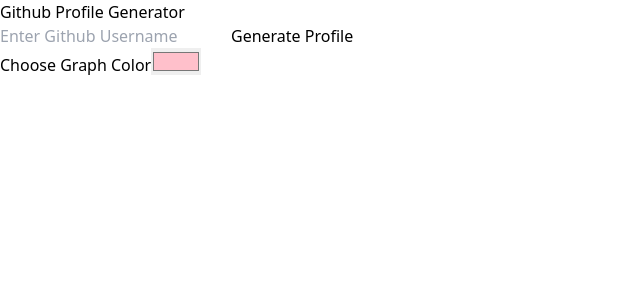
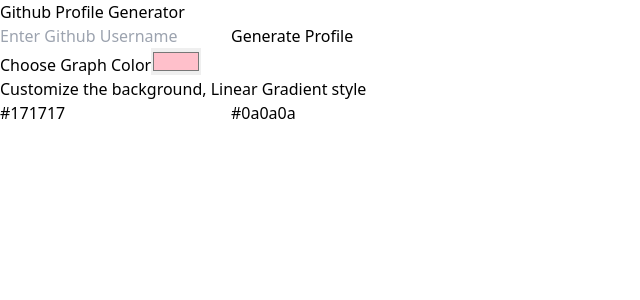
Before and after one commit to NekoSakuraLucia/Canvas-Profile, a React (Vite) app in the folder profile-canvas/: page / in a window 1280 px wide. Shown: the top 300 px of the page, without its empty margins (0-640 px from the left). Built offline with nearby package versions, Linux system fonts and the light colour scheme.

Commit message:
เพิ่มให้สามารถกำหนดสีพื้นหลังเองได้

```diff
--- a/profile-canvas/src/components/GithubProfileCanvas.jsx
+++ b/profile-canvas/src/components/GithubProfileCanvas.jsx
@@ -7,6 +7,8 @@
     const [activities, setActivities] = useState([]);
     const [username, setUsername] = useState("");
     const [selectedColor, setSelectedColor] = useState("#FFC0CB");
+    const [leftSideColor, setLeftSideColor] = useState("#171717")
+    const [rightSideColor, setRightSideColor] = useState("#0a0a0a")
 
     const generateProfile = async () => {
         try {
@@ -49,8 +51,8 @@
             // ฟังก์ชันวาดพื้นหลังด้วยสีไล่เฉด
             const drawBackground = () => {
                 const gradient = ctx.createLinearGradient(0, 0, canvas.width, canvas.height);
-                gradient.addColorStop(0, "#171717");
-                gradient.addColorStop(1, "#0a0a0a");
+                gradient.addColorStop(0, leftSideColor);
+                gradient.addColorStop(1, rightSideColor);
                 ctx.fillStyle = gradient;
                 ctx.fillRect(0, 0, canvas.width, canvas.height);
             };
@@ -217,6 +219,25 @@
                     onChange={(e) => setSelectedColor(e.target.value)}
                 />
             </div>
+            <div className="mt-8 flex flex-col">
+                <label htmlFor="colorPicker" className="text-white mr-2">Customize the background, Linear Gradient style</label>
+                <div className="flex flex-row items-center justify-center mt-8 gap-5">
+                    <input
+                        type="text"
+                        id="colorPicker"
+                        value={leftSideColor}
+                        onChange={(e) => setLeftSideColor(e.target.value)}
+                        className="p-1 py-2 bg-neutral-700 text-white hover:bg-neutral-800 transition duration-200 rounded px-2 focus:outline-none"
+                    />
+                    <input
+                        type="text"
+                        id="colorPicker"
+                        value={rightSideColor}
+                        onChange={(e) => setRightSideColor(e.target.value)}
+                        className="p-1 py-2 bg-neutral-700 text-white hover:bg-neutral-800 transition duration-200 rounded px-2 focus:outline-none"
+                    />
+                </div>
+            </div>
             <canvas className="mt-8" ref={canvasRef} width={1000} height={400} />
         </React.Fragment>
     )
```
